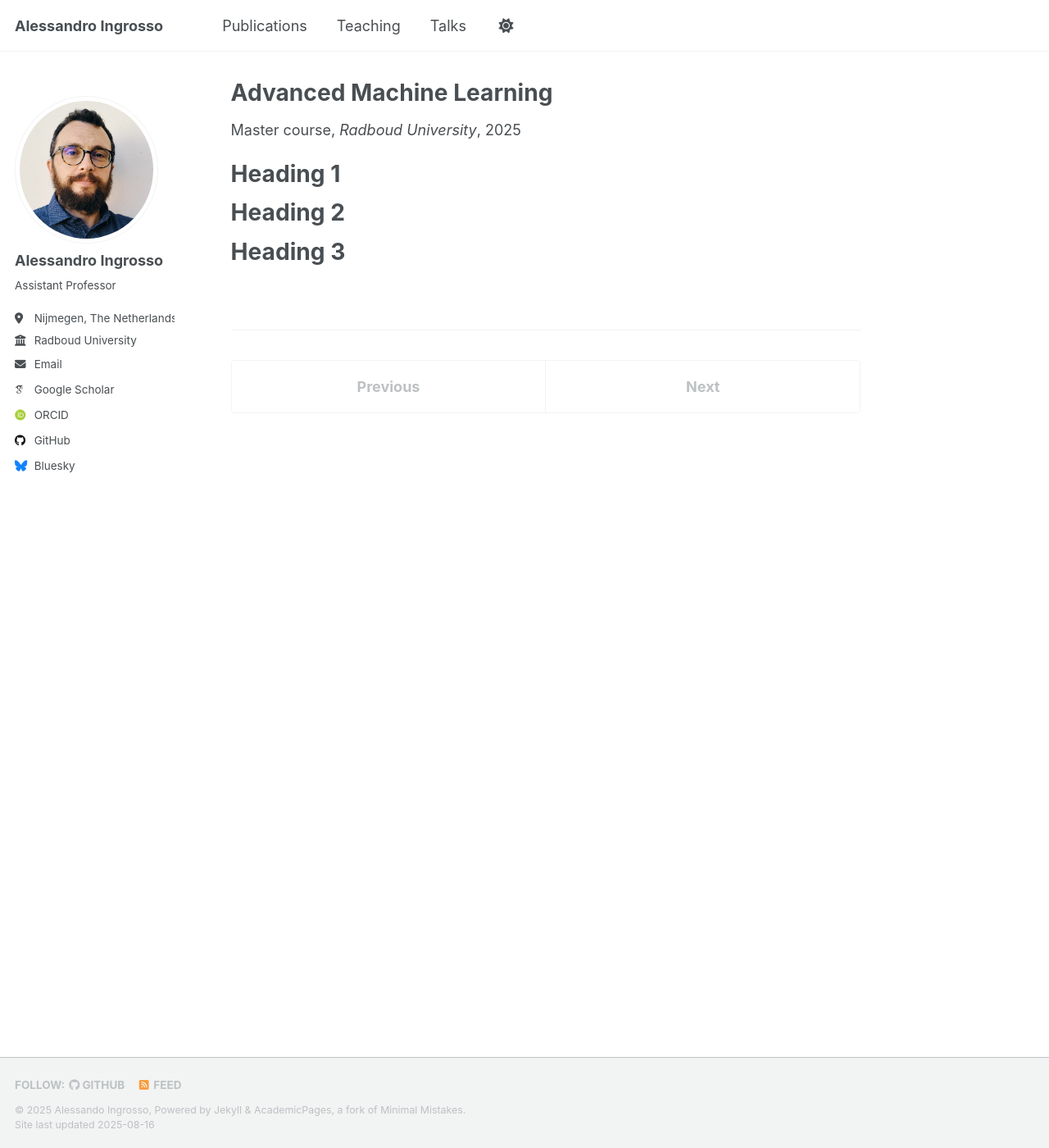
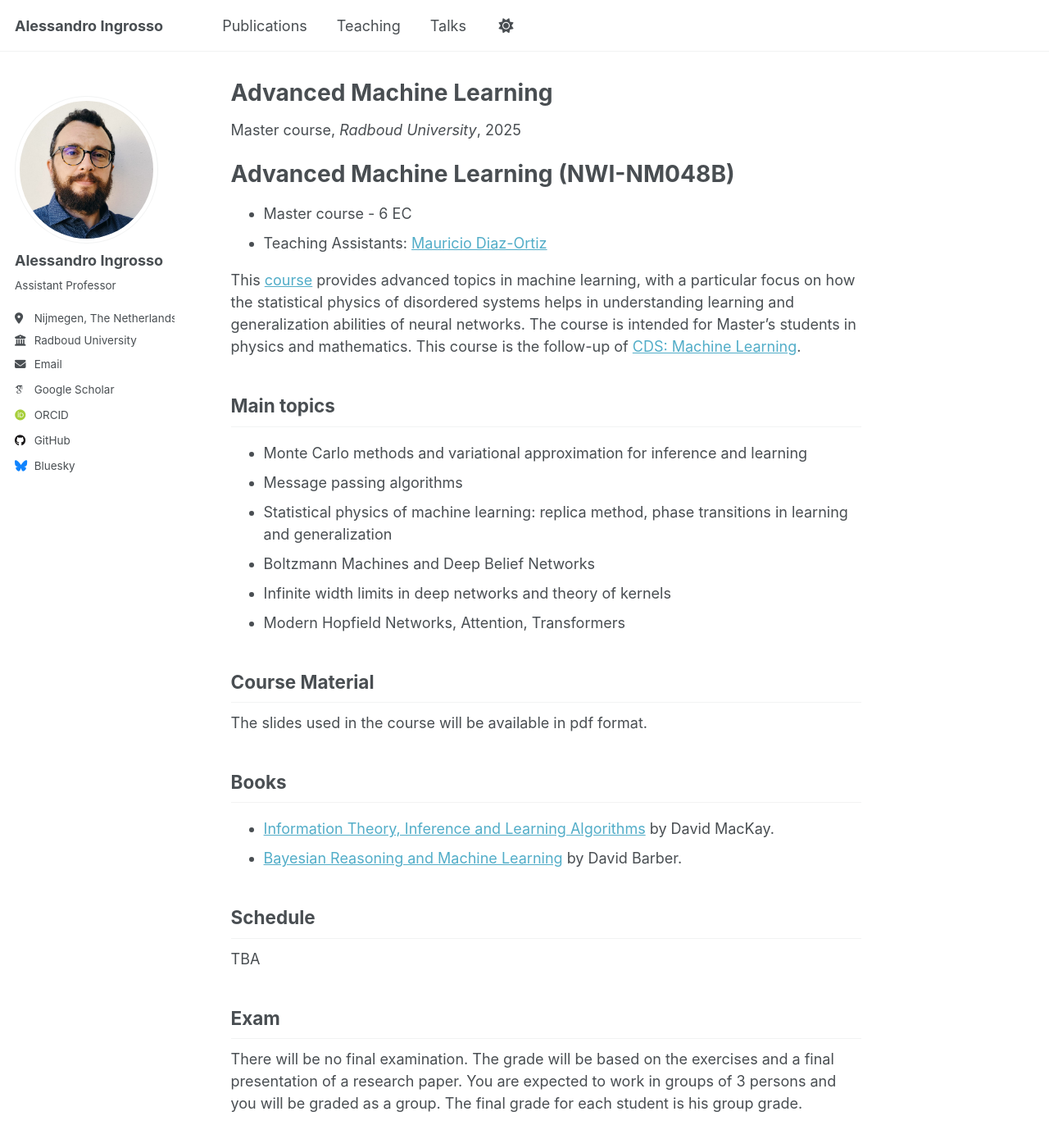
Before and after one commit to aleingrosso/aleingrosso.github.io, a Jekyll site: the page built from _teaching/2025-adv-ml.md, in a window 1280 px wide and 1400 px high. Shown: the whole window at 82% size. Built offline with Jekyll 4.4.1, drawn with Linux system fonts in a browser that asks for light colours; some web fonts are replaced; a script that is not in the unit is left out.

Commit message:
update to teaching

```diff
--- a/_teaching/2025-adv-ml.md
+++ b/_teaching/2025-adv-ml.md
@@ -8,11 +8,32 @@
 location: "Nijmegen"
 ---
 
-Heading 1
-======
+# Advanced Machine Learning (NWI-NM048B)
 
-Heading 2
-======
+  * Master course - 6 EC
+  * Teaching Assistants: [Mauricio Diaz-Ortiz](https://www.ru.nl/en/people/diaz-ortiz-jr-m)
 
-Heading 3
-======
+This [course](https://ru.osiris-student.nl/onderwijscatalogus/extern/cursus?taal=en&cursuscode=NWI-NM048B&collegejaar=2025) provides advanced topics in machine learning, with a particular focus on how the statistical physics of disordered systems helps in understanding learning and generalization abilities of neural networks. The course is intended for Master's students in physics and mathematics. This course is the follow-up of [CDS: Machine Learning](https://ru.osiris-student.nl/onderwijscatalogus/extern/cursus?taal=en&cursuscode=NWI-NM048D&collegejaar=2025).
+
+## Main topics
+* Monte Carlo methods and variational approximation for inference and learning
+* Message passing algorithms
+* Statistical physics of machine learning: replica method, phase transitions in learning and generalization
+* Boltzmann Machines and Deep Belief Networks
+* Infinite width limits in deep networks and theory of kernels
+* Modern Hopfield Networks, Attention, Transformers
+
+## Course Material
+The slides used in the course will be available in pdf format.
+
+## Books
+  * [Information Theory, Inference and Learning Algorithms](https://www.inference.org.uk/itprnn/book.pdf) by David MacKay.
+  * [Bayesian Reasoning and Machine Learning](http://web4.cs.ucl.ac.uk/staff/D.Barber/textbook/091117.pdf) by David Barber.
+
+## Schedule
+
+TBA
+
+## Exam
+
+There will be no final examination. The grade will be based on the exercises and a final presentation of a research paper. You are expected to work in groups of 3 persons and you will be graded as a group. The final grade for each student is his group grade.
```
Also changed, not shown: _teaching/2025-cds-ml.md (+13 -13 lines).
